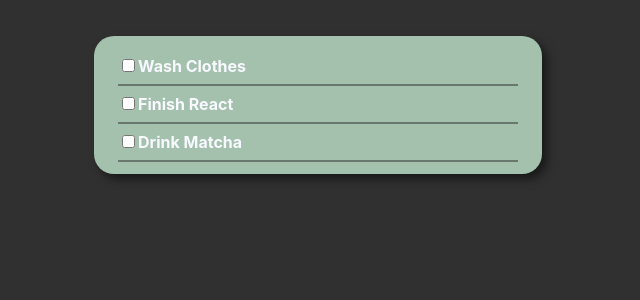
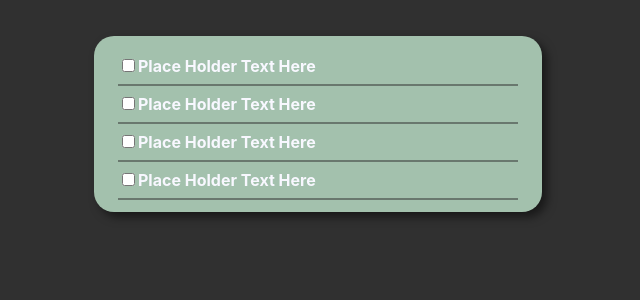
Before and after one commit to NunezAN/react-crash, a React (Create React App) app: page / in a window 1280 px wide. Shown: the top 300 px of the page, without its empty margins (322-962 px from the left). Built offline with nearby package versions, Linux system fonts and the light colour scheme.

Commit message:
split the todo item into seperate components

```diff
--- a/src/components/TodoList.css
+++ b/src/App.css
@@ -1,7 +1,3 @@
-*{
-    background: #303030;
-    color: #f8f8ff;
-}
 .container{
     padding: 36px;
     margin: 0 auto;
@@ -19,13 +15,4 @@
     background-color: #a3c1ad;
     box-shadow: 5px 5px 10px rgba(0,0,0,0.5);
     border-radius: 20px;
-
 }
-.TodoItem{
-    background: inherit;
-    border-bottom:2px solid rgba(48, 48, 48, .5);
-    padding: 8px 0;
-}
-.Todo__Label{
-    background-color: inherit;
-}
--- a/src/App.jsx
+++ b/src/App.jsx
@@ -1,9 +1,14 @@
-import TodoList from "./components/TodoList.jsx"
-
+import TodoItem from "./components/TodoItem.jsx";
+import "./App.css"
 function App() {
   return (
-    <div>
-        <TodoList></TodoList>
+    <div className="container">
+        <div className="TodoList--container">
+            <TodoItem></TodoItem>
+            <TodoItem></TodoItem>
+            <TodoItem></TodoItem>
+            <TodoItem></TodoItem>
+        </div>
     </div>
   );
 }
--- /dev/null
+++ b/src/components/TodoItem.css
@@ -0,0 +1,28 @@
+
+/* .container{
+    padding: 36px;
+    margin: 0 auto;
+    font-weight: 700;
+}
+.TodoList--container{
+    max-width: 400px;
+    padding: 12px 24px;
+    width: 100%;
+    border: none;
+    display: flex;
+    flex-direction: column;
+    justify-content: center;
+    margin: 0 auto;
+    background-color: #a3c1ad;
+    box-shadow: 5px 5px 10px rgba(0,0,0,0.5);
+    border-radius: 20px;
+} */
+.TodoItem{
+    background: inherit;
+    border-bottom:2px solid rgba(48, 48, 48, .5);
+    padding: 8px 0;
+    background-color: inherit;
+}
+.Todo__Label{
+    background-color: inherit;
+}
--- /dev/null
+++ b/src/components/TodoItem.jsx
@@ -0,0 +1,20 @@
+import "./TodoItem.css";
+
+function TodoList() {
+  const taskOne = "Place Holder Text Here";
+
+  return (
+    // <div className="container">
+    //   <div className="TodoList--container">
+    <div>
+        <div className="TodoItem">
+          <input type="checkbox" id="checkbox" />
+          <label className="Todo__Labe" htmlFor="checkbox">{`${taskOne}`}</label>
+        </div>
+    </div>
+    //   </div>
+    // </div>
+  );
+}
+
+export default TodoList;
--- a/src/components/TodoList.jsx
+++ /dev/null
@@ -1,27 +0,0 @@
-import "./TodoList.css";
-
-function TodoList() {
-  const taskOne = "Wash Clothes";
-  const taskTwo = "Finish React";
-  const taskThree = "Drink Matcha";
-  return (
-    <div className="container">
-      <div className="TodoList--container">
-        <div className="TodoItem">
-          <input type="checkbox" id="checkbox1" />
-          <label className="Todo__Label" htmlFor="checkbox1">{`${taskOne}`}</label>
-        </div>
-        <div className="TodoItem">
-          <input type="checkbox" id="checkbox2" />
-          <label className="Todo__Label" htmlFor="checkbox2">{`${taskTwo}`}</label>
-        </div>
-        <div className="TodoItem">
-          <input type="checkbox" id="checkbox3" />
-          <label className="Todo__Label" htmlFor="checkbox3">{`${taskThree}`}</label>
-        </div>
-      </div>
-    </div>
-  );
-}
-
-export default TodoList;
--- a/src/index.css
+++ b/src/index.css
@@ -11,3 +11,7 @@ code {
   font-family: source-code-pro, Menlo, Monaco, Consolas, 'Courier New',
     monospace;
 }
+html{
+  background: #303030;
+  color: #f8f8ff;
+}
```
